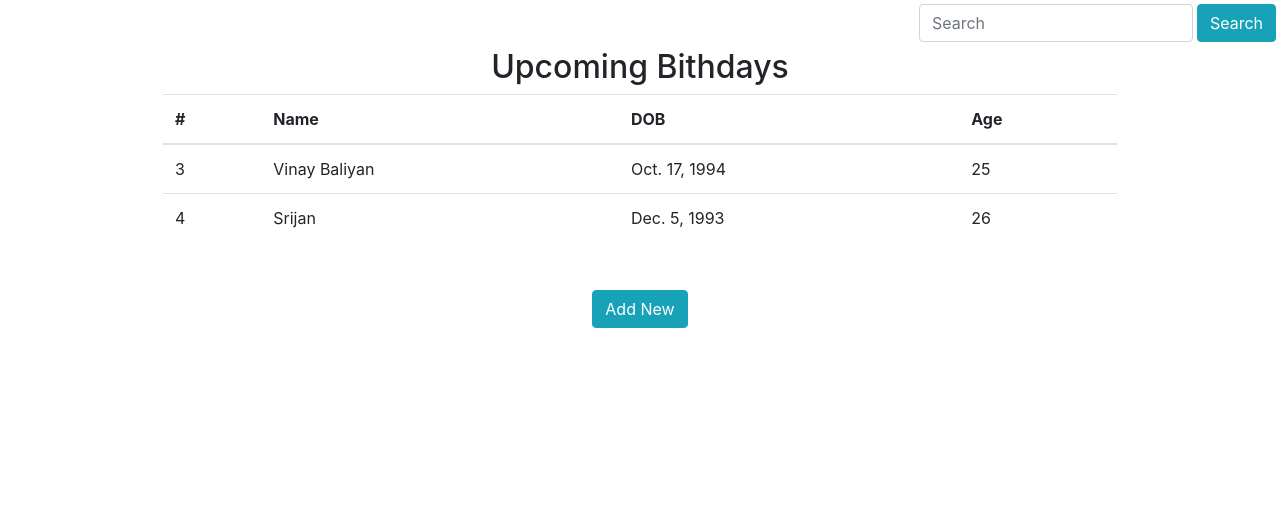
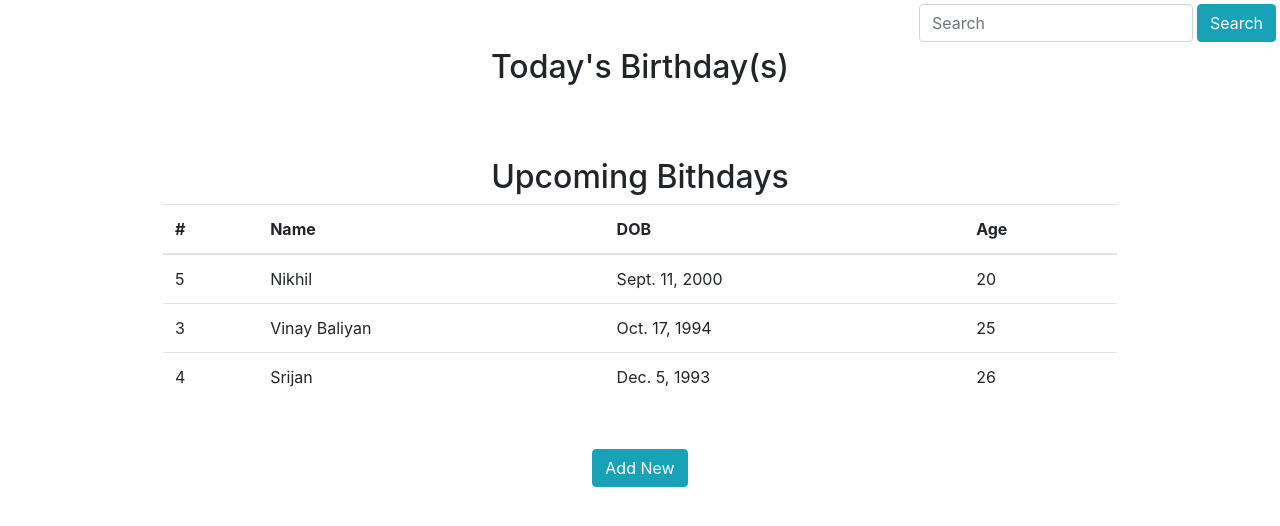
Before and after one commit to baliyanvinay/Birthdays, a Django app: page /list_birthdays/ in a window 1280 px wide. Shown: the part 52-578 px from the top of the page. Run offline with Django 3.2, Linux system fonts and the light colour scheme; data comes from the database, SQL or seed files in the repository; both versions use the stored data as it was after the commit; some libraries are stand-ins or nearby versions.

Commit message:
Today's Birthdays functionality added

```diff
--- a/List_Birthdays/templates/list_birthdays/index.html
+++ b/List_Birthdays/templates/list_birthdays/index.html
@@ -7,7 +7,21 @@
     </form>
 </div>
 
-<div class="mx-auto mt-5" style="width: 75%;">
+<!--Displays Today's Birthdays-->
+<div class="mx-auto mt-5 text-center" style="width: 75%;">
+<h2>Today's Birthday(s)</h2>
+{% if Birthday_today %}
+        {% for birth_today in Birthday_today %}
+                <marquee class="text-success" behavior="scroll" direction="left">
+                    <h3>Happy Birthday {{ birth_today.name }}!</h3>
+                </marquee>
+        {% endfor %}
+{% else %}
+    <h6>No Birthdays Today!</h6>
+{% endif %}
+</div>
+
+<div class="mx-auto mt-3" style="width: 75%;">
     <h2 class="text-center"> Upcoming Bithdays</h2>
     <table class="table">
         <thead>
--- a/List_Birthdays/views.py
+++ b/List_Birthdays/views.py
@@ -10,14 +10,16 @@
     search_name=request.GET.get('search_name')
     if search_name:
         model_data={
-        "Birthdays": Tab_Birthdays.objects.filter(name=search_name.capitalize())
+        "Birthdays": Tab_Birthdays.objects.filter(name=search_name.capitalize()),
+        "Birthday_today": Tab_Birthdays.objects.filter(dob_current_year=date.today())
         }
     else:
         '''
         dob_current_year__gt means comparision greater than the value on the right of the assignment operator
         '''
         model_data={
-            "Birthdays": Tab_Birthdays.objects.filter(dob_current_year__gt=date.today()).order_by('dob_current_year')
+            "Birthdays": Tab_Birthdays.objects.filter(dob_current_year__gte=date.today()).order_by('dob_current_year'),
+            "Birthday_today": Tab_Birthdays.objects.filter(dob_current_year=date.today())
         }
     return render(request, template_name='list_birthdays/index.html', context=model_data)
 
```
Also changed, not shown: db.sqlite3.
